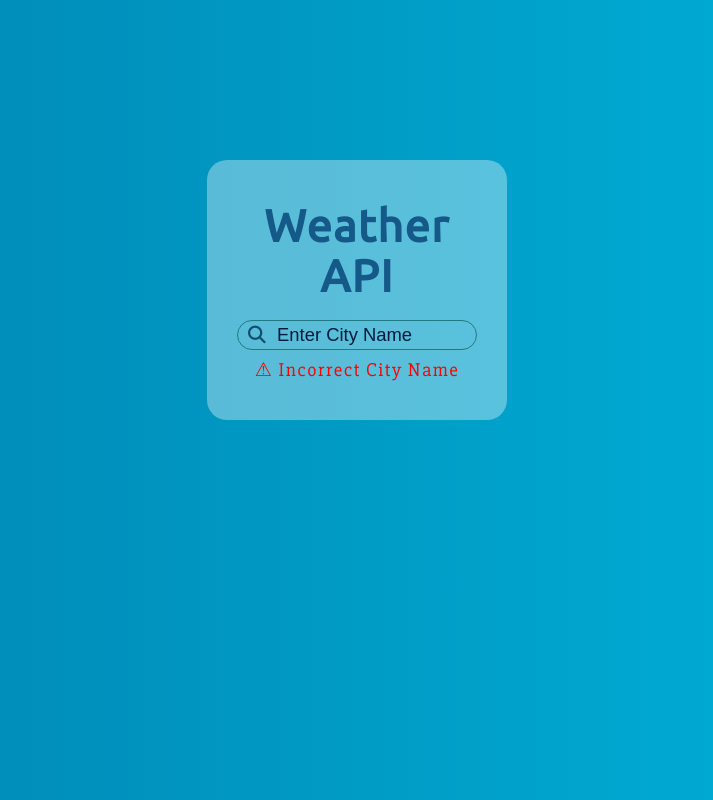
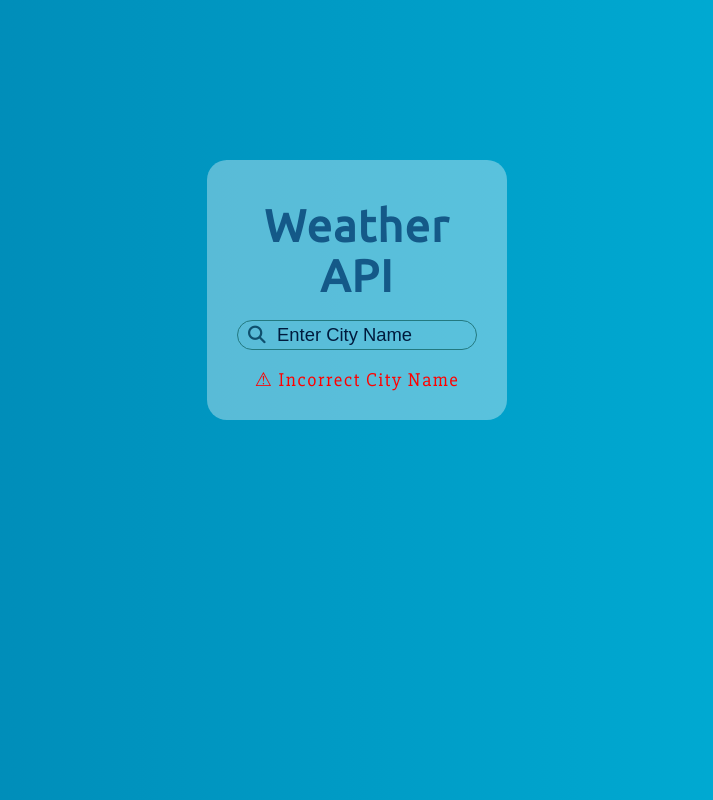
Before and after one commit to kylehuang041/WeatherAPI, a plain HTML site: page index.html in a window 1280 px wide. Shown: the whole page, without its empty margins (283-996 px from the left). Drawn offline with Linux system fonts and the light colour scheme; no server answers.

Commit message:
update status container

```diff
--- a/api.js
+++ b/api.js
@@ -24,11 +24,10 @@ window.addEventListener('load', () => {
                 .then(data => {
                     // console.log(data);
                     status.innerHTML = "";
-                    status.style.marginTop = 0;
                     checkWeather(data);
                 })
                 .catch(error =>  {
-                    status.style.marginTop = 10;
+                    result.style.marginTop = 0;
                     status.innerHTML = "&#9888; Incorrect City Name";
                 })
         })
@@ -116,10 +115,11 @@ function fetchAPI(city) {
     .then(data => {
         // console.log(data);
         status.innerHTML = "";
-        status.style.marginTop = 0;
         checkWeather(data);
     })
     .catch(error => {
+        const result = document.querySelector('.result');
+        result.style.marginTop = 0;
         status.innerHTML = "&#9888; Incorrect City Name";
     })
 }
--- a/index.html
+++ b/index.html
@@ -28,7 +28,7 @@
         </div>
 
         <!--Error Message-->
-        <p id="status"></p>
+        <div class="status-container"><p id="status"></p></div>
 
         <!--Weather Information-->
         <div class="result"></div>
--- a/style.css
+++ b/style.css
@@ -105,6 +105,16 @@ input[type="text"] {
     color: var(--input);
 }
 
+/* Status Error Message Container */
+.status-container {
+    width: 100%;
+    height: 100%;
+    display: flex;
+    justify-content: center;
+    align-items: center;
+    margin-top: 10px;
+}
+
 /* Error Message */
 #status {
     text-align: center;
```
